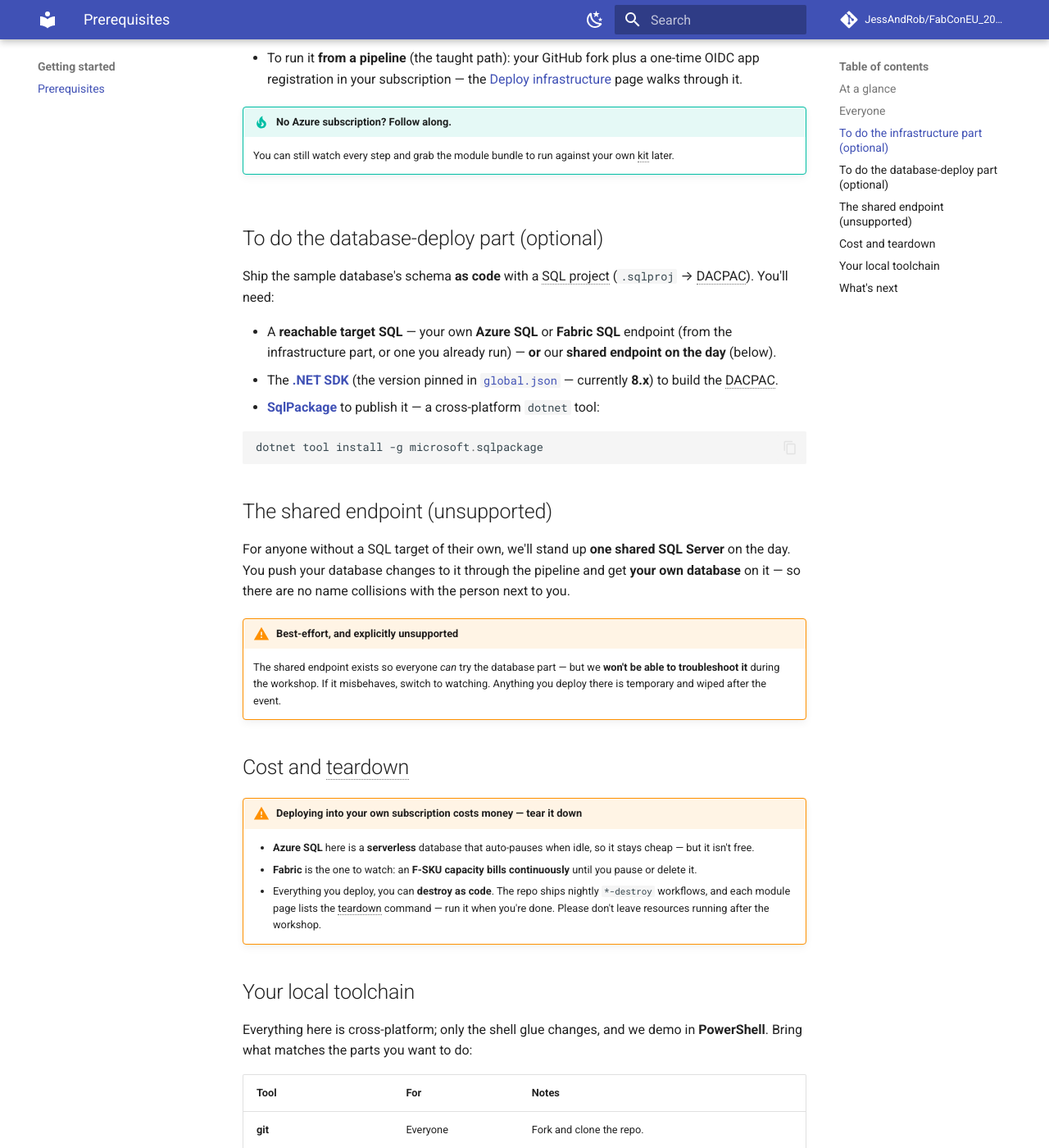
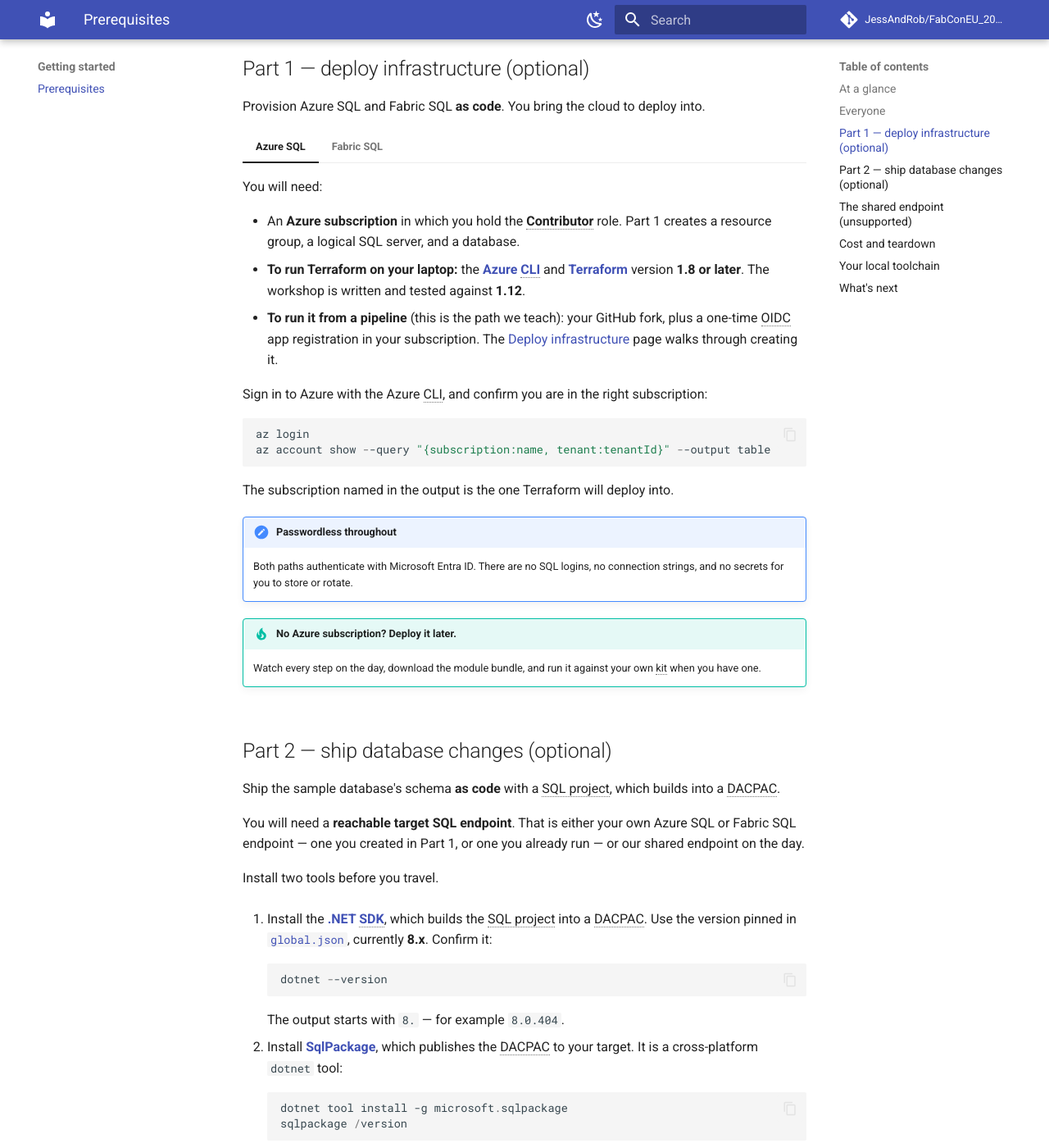
Before and after one commit to ReCyberist/FabConEU_2026_workshop, an MkDocs documentation site: the page built from docs/setup/prerequisites.md, in a window 1280 px wide and 1400 px high, scrolled down 1494 px. Shown: the whole window at 82% size. Built offline with MkDocs 1.6.1 and Material for MkDocs 9.7.7, drawn with Linux system fonts in a browser that asks for light colours; comment, search, counter and statistics services are not loaded; some of the changed text lies outside the part shown.

Commit message:
docs: voice-pass the prerequisites page
Apply CLAUDE.md §5 to the second published page.

Discussion prose keeps its warmth and its idioms ("kit" now carries a hover
translation). The procedural sections become actual procedures:

- "Everyone" is three numbered steps, each ending in a verification and the
  output to expect (`git --version`, `git remote -v` showing your fork).
- Part 2 is two numbered install steps with expected output, plus the
  reopen-your-terminal fix when SqlPackage is not yet on PATH.
- "Your local toolchain" gains a check-everything block and a line telling
  attendees how to read a "not recognised" failure.

Vagueness and hedging removed: "every module works at all three levels" (the
levels were never named), "you mostly just need", "1.8+ / uses ~1.12". Phrasal
verbs and informal words replaced for a non-native-English audience: "stand
up" to "run", "grab" to "download", "wiped" to "deleted", "shell glue" to "the
surrounding shell commands". Terminology made consistent: "target SQL
endpoint" everywhere, and Part 1 / Part 2 throughout to match the table.
Dropped the "Follow along — or just watch" admonition, which restated the
paragraph directly above it.

Two judgement calls worth review: the GitHub CLI is now the primary fork path
(`gh repo fork --clone`) so no step says "click", with the github.com route as
a tip underneath; and the Fabric capacity cost warning deliberately appears
twice, once in the Fabric tab where the decision is made and once under Cost
and teardown.

Glossary gains OIDC, F-SKU, CLI, SDK and Contributor. Both `mkdocs build
--strict` and `-f mkdocs.local.yml` pass.

Co-Authored-By: Claude Opus 5 (1M context) <noreply@anthropic.com>

````diff
--- a/docs/setup/prerequisites.md
+++ b/docs/setup/prerequisites.md
@@ -1,124 +1,193 @@
 # Prerequisites
 
-This is a **bring-your-own** workshop — there's no lab environment handed out. You'll get the
-most from the day by following along on **your own** Azure / Fabric kit, but everything is a live
-demo you can equally **just watch** and replay later from the downloads. So the only hard
-requirement is a laptop and some curiosity — everything below is *optional*, depending on how
-hands-on you want to be.
+This is a **bring-your-own** workshop. Nothing is provisioned for you, and there is no lab
+environment handed out. You will get the most from the day by deploying along on your own Azure or
+Fabric kit — but every step is a live demo you can equally watch, then replay later from the
+downloads. The only hard requirement is a laptop and some curiosity.
 
-!!! note "Follow along — or just watch"
-    Nothing is provisioned for you. Bring what you have and follow along on your own kit, or watch
-    and replay later — every module works at all three levels.
+Everything else on this page is **optional**, and depends on how hands-on you would like to be.
 
 ## At a glance
 
-The hands-on splits into **two independent, optional parts**. Pick either, both, or neither:
+The hands-on work splits into **two independent, optional parts**. Choose either, both, or neither.
 
-| You want to… | You'll need |
+| You want to… | You will need |
 |---|---|
-| **Just watch** (and replay later) | A laptop. That's it. |
-| **Deploy infrastructure** as code (Part 1) | Your **own Azure subscription** — plus a **Fabric capacity** for the Fabric path |
-| **Ship database changes** as code (Part 2) | A reachable **target SQL** — your own, or our shared endpoint on the day |
+| **Watch** (and replay later) | A laptop. That is all. |
+| **Part 1 — deploy infrastructure** as code | Your **own Azure subscription**, plus a **Fabric capacity** for the Fabric path |
+| **Part 2 — ship database changes** as code | A reachable **target SQL endpoint** — your own, or our shared one on the day |
 
-The parts are independent: you can do the database part without the infrastructure part if you
-already have a SQL target to deploy into.
+The two parts are independent. You can do Part 2 without Part 1, as long as you already have a
+target SQL endpoint to deploy into.
 
 ## Everyone
 
-Whatever level you choose, bring:
+Whatever level you choose, do these three things before the day.
 
-- A **GitHub account**.
-- **[git](https://git-scm.com/downloads)** installed locally.
-- A **fork of the workshop template repo** —
-  [`JessAndRob/FabConEU_2026_workshop`](https://github.com/JessAndRob/FabConEU_2026_workshop). All
-  the code you'll deploy lives there; you run it from your own fork.
+1. Create a **[GitHub account](https://github.com/signup)** if you do not have one.
+2. Install **[git](https://git-scm.com/downloads)**. Confirm it is installed:
 
-```powershell
-git clone https://github.com/<your-fork>/FabConEU_2026_workshop.git
-cd FabConEU_2026_workshop
-```
+    ```powershell
+    git --version
+    ```
 
-## To do the infrastructure part (optional)
+    You should see a version number, for example `git version 2.51.0`.
 
-Provision Azure SQL and/or Fabric SQL **as code**. You bring the cloud to deploy into.
+3. Fork **[`JessAndRob/FabConEU_2026_workshop`](https://github.com/JessAndRob/FabConEU_2026_workshop)**
+   to your own GitHub account and clone the fork. All the code you deploy lives in that
+   repository, and you run it from your own copy. With the
+   **[GitHub CLI](https://cli.github.com/)**, both happen in one command:
+
+    ```powershell
+    gh repo fork JessAndRob/FabConEU_2026_workshop --clone
+    cd FabConEU_2026_workshop
+    ```
+
+    You now have a folder named `FabConEU_2026_workshop` containing the workshop code, and
+    `git remote -v` shows `origin` pointing at **your** fork.
+
+!!! tip "No GitHub CLI?"
+    Fork the repository on github.com, then clone your fork, replacing `<your-account>` with your
+    own GitHub account name:
+
+    ```powershell
+    git clone https://github.com/<your-account>/FabConEU_2026_workshop.git
+    cd FabConEU_2026_workshop
+    ```
+
+## Part 1 — deploy infrastructure (optional)
+
+Provision Azure SQL and Fabric SQL **as code**. You bring the cloud to deploy into.
 
 === "Azure SQL"
-    - An **Azure subscription** where you have **Contributor** rights (to create a resource group,
-      a logical SQL server, and a database).
-    - To run it **locally**: the
-      **[Azure CLI](https://learn.microsoft.com/cli/azure/install-azure-cli)** (`az login`) and
-      **[Terraform](https://developer.hashicorp.com/terraform/install)** (1.8+; the workshop uses
-      ~1.12). It's all **passwordless** — Microsoft Entra auth, no SQL logins or secrets to manage.
-    - To run it **from a pipeline** (the taught path): your GitHub fork plus a one-time OIDC app
-      registration in your subscription — the [Deploy infrastructure](../cicd/deploy-infra.md) page
-      walks through it.
+    You will need:
 
-    !!! tip "No Azure subscription? Follow along."
-        You can still watch every step and grab the module bundle to run against your own kit later.
+    - An **Azure subscription** in which you hold the **Contributor** role. Part 1 creates a
+      resource group, a logical SQL server, and a database.
+    - **To run Terraform on your laptop:** the
+      **[Azure CLI](https://learn.microsoft.com/cli/azure/install-azure-cli)** and
+      **[Terraform](https://developer.hashicorp.com/terraform/install)** version **1.8 or later**.
+      The workshop is written and tested against **1.12**.
+    - **To run it from a pipeline** (this is the path we teach): your GitHub fork, plus a one-time
+      OIDC app registration in your subscription. The
+      [Deploy infrastructure](../cicd/deploy-infra.md) page walks through creating it.
+
+    Sign in to Azure with the Azure CLI, and confirm you are in the right subscription:
+
+    ```powershell
+    az login
+    az account show --query "{subscription:name, tenant:tenantId}" --output table
+    ```
+
+    The subscription named in the output is the one Terraform will deploy into.
+
+    !!! note "Passwordless throughout"
+        Both paths authenticate with Microsoft Entra ID. There are no SQL logins, no connection
+        strings, and no secrets for you to store or rotate.
+
+    !!! tip "No Azure subscription? Deploy it later."
+        Watch every step on the day, download the module bundle, and run it against your own kit
+        when you have one.
 
 === "Fabric SQL"
-    Everything in the **Azure SQL** tab, **plus**:
+    Everything in the **Azure SQL** tab, and in addition:
 
-    - A **Microsoft Fabric capacity**. ⚠️ An **F-SKU bills real money continuously** (no serverless
-      auto-pause), and a **trial capacity can't be created by Terraform** — so weigh the cost before
-      you deploy (see **Cost and teardown** below).
-    - If you deploy from a pipeline, a **Fabric tenant admin** to enable *"Service principals can use
-      Fabric APIs"*. The [Fabric SQL](../infra/fabric-sql.md) page covers the details.
+    - A **Microsoft Fabric capacity**.
+    - If you deploy from a pipeline, a **Fabric tenant administrator** who can enable the tenant
+      setting *"Service principals can use Fabric APIs"*. The [Fabric SQL](../infra/fabric-sql.md)
+      page covers what to ask for.
 
-## To do the database-deploy part (optional)
+    !!! warning "Fabric capacity costs real money"
+        An **F-SKU capacity bills continuously** from the moment it is created. It does not pause
+        itself when idle the way the Azure SQL database in this workshop does, and Terraform
+        **cannot** create a free trial capacity. Read [Cost and teardown](#cost-and-teardown)
+        below and decide before you deploy, not afterwards.
 
-Ship the sample database's schema **as code** with a SQL project (`.sqlproj` → DACPAC). You'll need:
+## Part 2 — ship database changes (optional)
 
-- A **reachable target SQL** — your own **Azure SQL** or **Fabric SQL** endpoint (from the
-  infrastructure part, or one you already run) — **or** our **shared endpoint on the day** (below).
-- The **[.NET SDK](https://dotnet.microsoft.com/download)** (the version pinned in
-  [`global.json`](https://github.com/JessAndRob/FabConEU_2026_workshop/blob/main/global.json) —
-  currently **8.x**) to build the DACPAC.
-- **[SqlPackage](https://learn.microsoft.com/sql/tools/sqlpackage/sqlpackage-download)** to publish
-  it — a cross-platform `dotnet` tool:
+Ship the sample database's schema **as code** with a SQL project, which builds into a DACPAC.
 
-```powershell
-dotnet tool install -g microsoft.sqlpackage
-```
+You will need a **reachable target SQL endpoint**. That is either your own Azure SQL or Fabric SQL
+endpoint — one you created in Part 1, or one you already run — or our shared endpoint on the day.
+
+Install two tools before you travel.
+
+1. Install the **[.NET SDK](https://dotnet.microsoft.com/download)**, which builds the SQL project
+   into a DACPAC. Use the version pinned in
+   [`global.json`](https://github.com/JessAndRob/FabConEU_2026_workshop/blob/main/global.json),
+   currently **8.x**. Confirm it:
+
+    ```powershell
+    dotnet --version
+    ```
+
+    The output starts with `8.` — for example `8.0.404`.
+
+2. Install **[SqlPackage](https://learn.microsoft.com/sql/tools/sqlpackage/sqlpackage-download)**,
+   which publishes the DACPAC to your target. It is a cross-platform `dotnet` tool:
+
+    ```powershell
+    dotnet tool install -g microsoft.sqlpackage
+    sqlpackage /version
+    ```
+
+    The second command prints a version number. If it reports that `sqlpackage` is not
+    recognised, close and reopen your terminal so the updated `PATH` takes effect.
 
 ## The shared endpoint (unsupported)
 
-For anyone without a SQL target of their own, we'll stand up **one shared SQL Server** on the day.
-You push your database changes to it through the pipeline and get **your own database** on it — so
-there are no name collisions with the person next to you.
+For anyone without a target SQL endpoint of their own, we will run **one shared SQL Server** on the
+day. You push your database changes to it through the pipeline, and you get **your own database**
+on that server — so there are no name collisions with the person sitting next to you.
 
 !!! warning "Best-effort, and explicitly unsupported"
-    The shared endpoint exists so everyone *can* try the database part — but we **won't be able to
-    troubleshoot it** during the workshop. If it misbehaves, switch to watching. Anything you deploy
-    there is temporary and wiped after the event.
+    The shared endpoint exists so that everyone *can* try Part 2. We will not be able to
+    troubleshoot it during the workshop, so if it misbehaves, switch to watching. Everything
+    deployed to it is temporary and is deleted after the event.
 
 ## Cost and teardown
 
-!!! warning "Deploying into your own subscription costs money — tear it down"
-    - **Azure SQL** here is a **serverless** database that auto-pauses when idle, so it stays cheap —
-      but it isn't free.
-    - **Fabric** is the one to watch: an **F-SKU capacity bills continuously** until you pause or
+!!! warning "Deploying into your own subscription costs money. Tear it down when you are done."
+    - The **Azure SQL** database in this workshop is **serverless** and pauses itself when idle,
+      which keeps it cheap. It is not free.
+    - **Fabric** is the one to watch. An **F-SKU capacity bills continuously** until you pause or
       delete it.
-    - Everything you deploy, you can **destroy as code**. The repo ships nightly `*-destroy`
-      workflows, and each module page lists the teardown command — run it when you're done. Please
-      don't leave resources running after the workshop.
+    - Everything you deploy, you can **destroy as code**. The repository ships nightly `*-destroy`
+      workflows, and every module page ends with its teardown command. Run it when you have
+      finished, and please do not leave resources running after the workshop.
 
 ## Your local toolchain
 
-Everything here is cross-platform; only the shell glue changes, and we demo in **PowerShell**.
-Bring what matches the parts you want to do:
+Every tool here is cross-platform. Only the surrounding shell commands differ, and we demo in
+**PowerShell**. Bring the tools that match the parts you want to do.
 
-| Tool | For | Notes |
+| Tool | Needed for | Notes |
 |---|---|---|
-| **git** | Everyone | Fork and clone the repo. |
-| **Azure CLI** (`az`) | Infrastructure part (local) | Passwordless `az login`. |
-| **Terraform** (1.8+) | Infrastructure part (local) | The taught infrastructure-as-code tool. |
-| **.NET SDK** (8.x, per `global.json`) | Database part | Builds the `.sqlproj` into a DACPAC. |
-| **SqlPackage** | Database part | Publishes the DACPAC (`dotnet tool install -g microsoft.sqlpackage`). |
+| **git** | Everyone | Clones your fork. |
+| **GitHub CLI** (`gh`) | Everyone (optional) | Forks and clones in one command. |
+| **Azure CLI** (`az`) | Part 1, on your laptop | Passwordless sign-in with `az login`. |
+| **Terraform** 1.8+ | Part 1, on your laptop | The infrastructure-as-code tool we teach. |
+| **.NET SDK** 8.x | Part 2 | Builds the SQL project into a DACPAC. |
+| **SqlPackage** | Part 2 | Publishes the DACPAC to your target SQL endpoint. |
 
-!!! tip "Prefer the pipeline? You barely need any of this locally."
-    The taught path runs Terraform and SqlPackage **in GitHub Actions**, so to follow along you
-    mostly just need your GitHub fork and your cloud — the hosted runners bring the tools.
+To check everything at once, run:
+
+```powershell
+git --version
+gh --version
+az version --output table
+terraform version
+dotnet --version
+sqlpackage /version
+```
+
+Each command prints a version number. A command that is *"not recognised"* is not installed, or
+your terminal was open before you installed it — reopen the terminal and try again.
+
+!!! tip "Deploying from the pipeline? You need very little of this locally."
+    The path we teach runs Terraform and SqlPackage **in GitHub Actions**, where the hosted runners
+    already have the tools. To follow that path you need your GitHub fork and your cloud, and
+    nothing else.
 
 ## What's next
 
````
Also changed, not shown: includes/glossary.md (+6 -0 lines).
